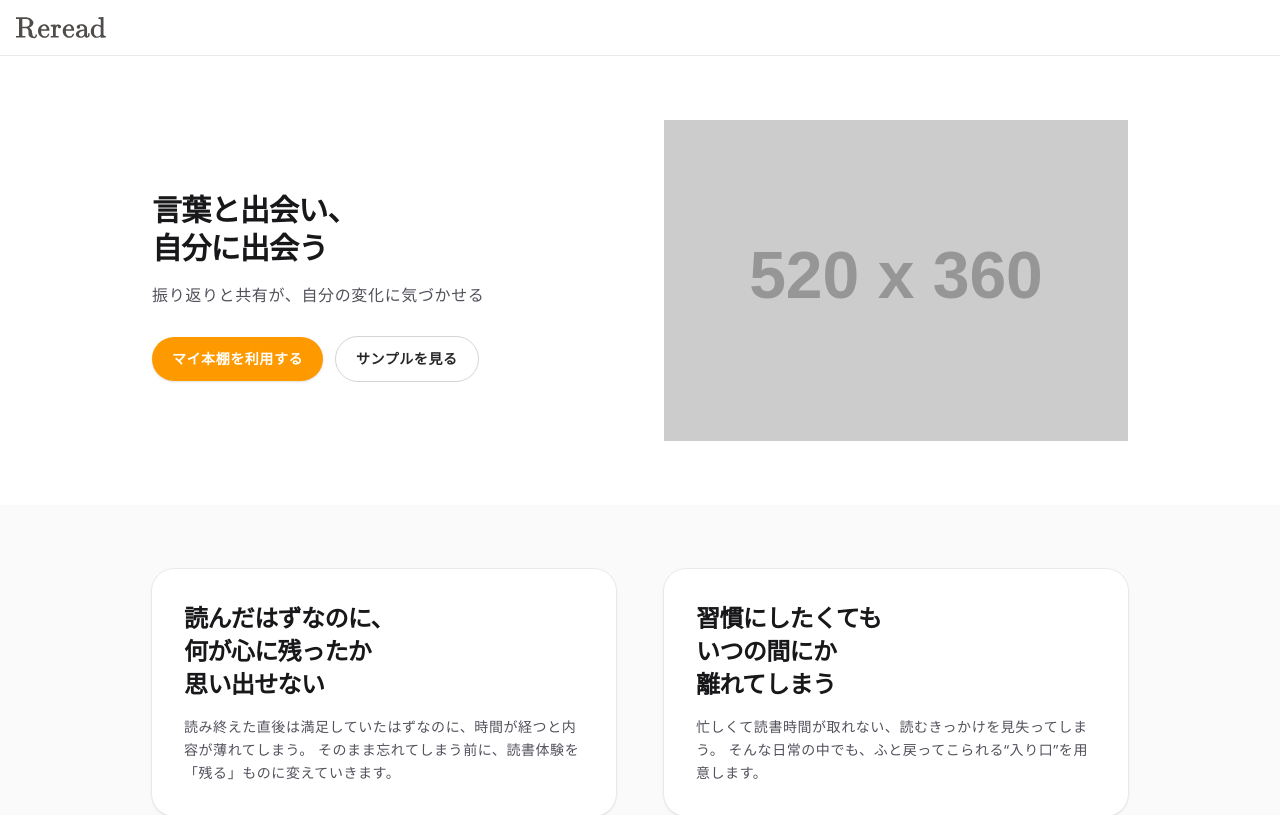
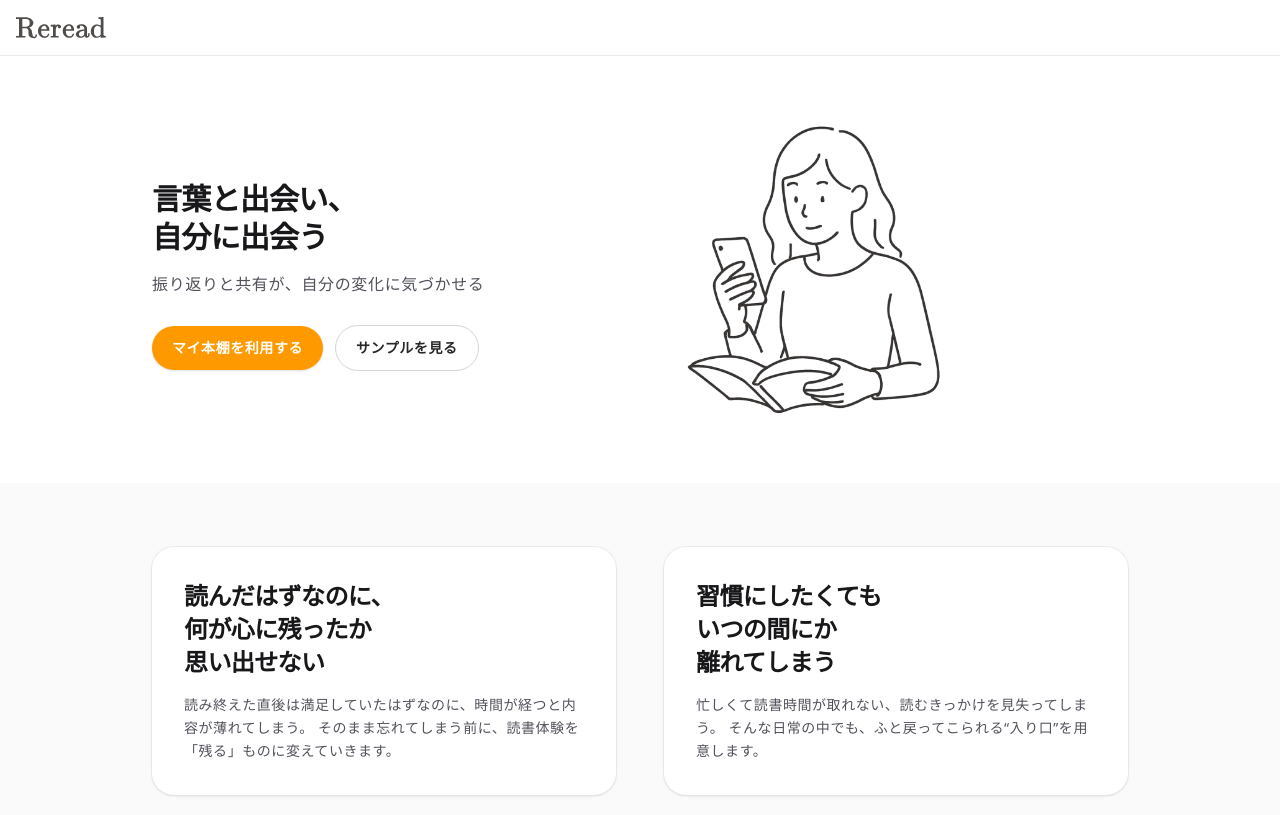
Before and after one commit to lateen-sail/reread, a Next.js app in the folder app/frontend/: page /reread/ in a window 1280 px wide. Shown: the top 815 px of the page. Built offline with nearby package versions, Linux system fonts and the light colour scheme.

Commit message:
try: 画像あてこみ

```diff
--- a/app/frontend/app/page.tsx
+++ b/app/frontend/app/page.tsx
@@ -8,6 +8,7 @@ import {
   RefreshCcw,
   Sparkles,
 } from "lucide-react";
+import HeroDesktop from "./images/HeroDesktop.png";
 
 import UserLayout from "@/components/layout/UserLayout";
 import Splide from "@splidejs/splide";
@@ -82,7 +83,7 @@ export default function Home() {
 
               <div className="flex justify-center md:justify-end">
                 <img
-                  src="https://placehold.jp/520x360.png"
+                  src={HeroDesktop.src}
                   alt="スマートフォンを見ながら本を読む人物のイラスト"
                   className="h-auto w-full max-w-[520px]"
                   loading="lazy"
```
Also changed, not shown: app/frontend/app/images/HeroDesktop.png (added).
